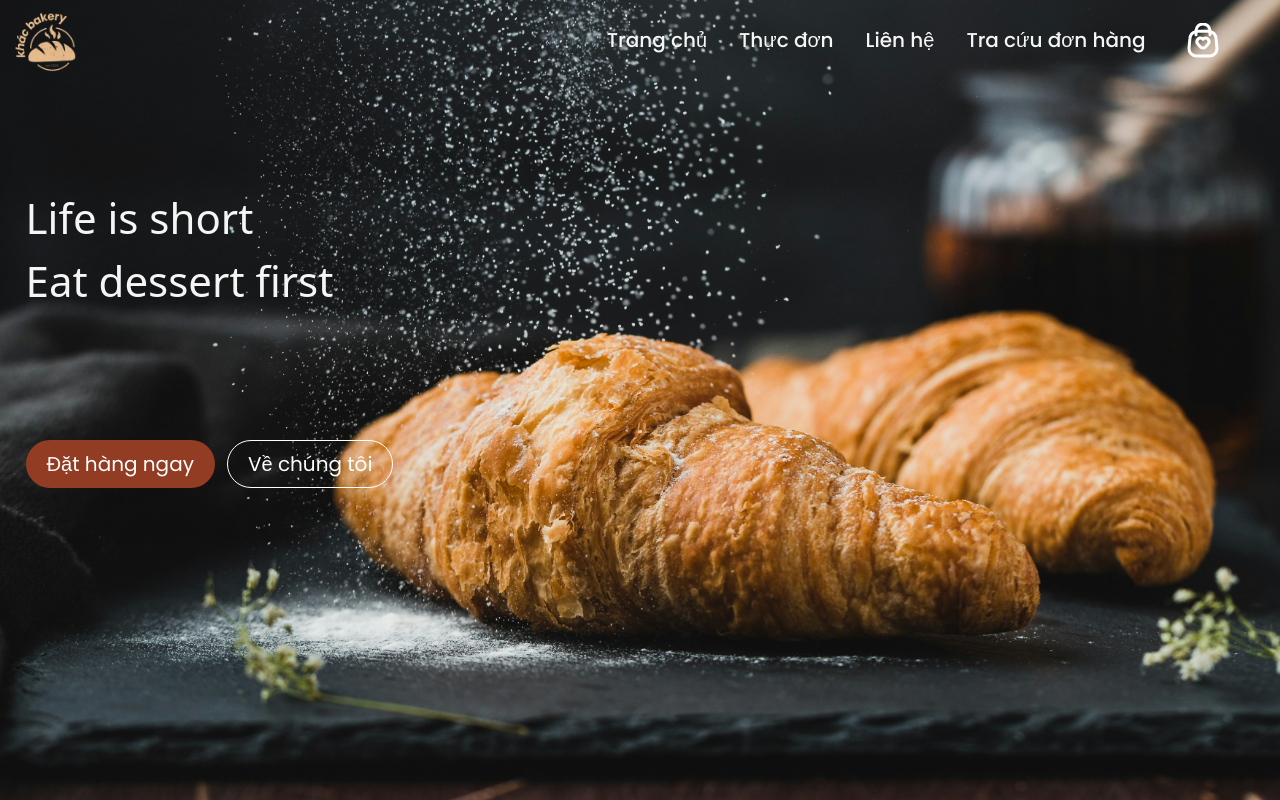
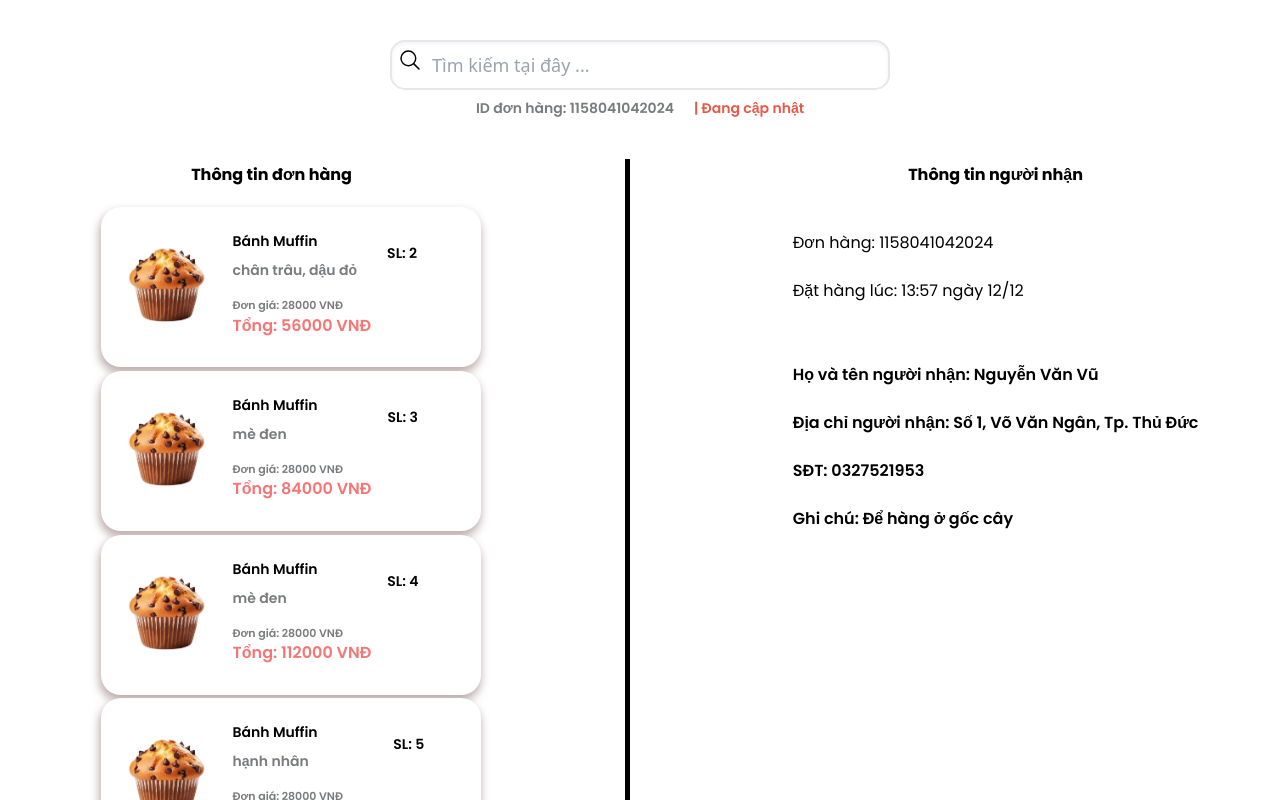
Before and after one commit to devkcng/bakery-store, a Next.js app: page / in a window 1280 px wide. Shown: the top 800 px of the page. Built offline with nearby package versions, Linux system fonts and the light colour scheme; a web font is replaced by a local one.

Commit message:
OrderInfo-section

```diff
--- a/src/app/page.tsx
+++ b/src/app/page.tsx
@@ -1,6 +1,6 @@
 "use client";
 import Header from "@/components/header/header";
-import ItemCard from "@/components/item-card/item-card";
+import ItemCard, {ItemProps} from "@/components/item-card/item-card";
 import MenuTabs from "@/components/menu-tabs/menu-tabs";
 import SearchBar from "@/components/search-bar/search-bar";
 import MenuSection from "@/components/section/menu-section";
@@ -10,7 +10,8 @@ import { useState } from "react";
 import NavBar from "@/components/header/nav-bar";
 import Footer from "@/components/Footer/footer";
 import HomePage from "./home/page";
-
+import ItemOrder from "@/components/item-order/item-order";
+import OrderInfoSection from "@/components/section/orderInfo-section";
 export default function Home() {
   // const [selectedOption, setSelectedOption] = useState<string>("HTML");
   // const options: string[] = ["HTML", "React", "Vue", "Angular"];
@@ -19,12 +20,25 @@ export default function Home() {
   //   setSelectedOption(option);
   // };
   // console.log(selectedOption);
+  // const itemInfo: ItemProps = {
+  //   imagePath: '', // Đường dẫn đến ảnh
+  //   itemName: '', // Tên món
+  //   itemPrice: 28000 // Giá món
+  // };
+  // const count = 2;
   return (
     <div>
       {/* <SearchBar className="mt-[50px]" isShow={true}></SearchBar> */}
       {/* <SearchBar className="mt-[50px]" isShow={false}></SearchBar> */}
       {/* <NavBar></NavBar> */}
-      <HomePage></HomePage>
+      {/* <HomePage></HomePage> */}
+      {/* <ItemOrder
+          itemInfo={itemInfo}
+          itemCount={count}
+          itemTopping=""
+          itemTotal={itemInfo.itemPrice*count}
+      /> */}
+      <OrderInfoSection></OrderInfoSection>
     </div>
   );
 }
--- a/src/components/item-card/item-card.tsx
+++ b/src/components/item-card/item-card.tsx
@@ -2,10 +2,10 @@ import Image from "next/image";
 import React, { FC } from "react";
 import Button from "../button/button";
 import "./item-card.css";
-type ItemProps = {
+export interface ItemProps {
   imagePath: string;
   itemName: string;
-  itemPrice: string;
+  itemPrice: number;
 };
 const ItemCard: FC<ItemProps> = ({ imagePath, itemName, itemPrice }) => {
   return (
@@ -33,7 +33,7 @@ const ItemCard: FC<ItemProps> = ({ imagePath, itemName, itemPrice }) => {
         </span>{" "}
         {/* Item price */}
         <span className="block text-center font-display text-[25px] font-semibold text-[#EB953C] mt-4">
-          {itemPrice === "" ? "28,000 VNĐ" : `${itemPrice} VNĐ`}
+          {itemPrice < 0 ? "28,000 VNĐ" : `${itemPrice} VNĐ`}
         </span>
         {/* Action button : Add to cart and View detail */}
         <div className="flex justify-center items-center mt-10 ">
--- /dev/null
+++ b/src/components/item-order/item-order.css
@@ -0,0 +1,23 @@
+.container
+{
+    display: flex;
+    margin-left: 5%;
+    margin-right: 10%;
+    padding-top: 20px;
+    margin-bottom: 1%;
+    background: white;
+    border-radius: 20px;
+    height: 160px;
+    width: 380px;
+    flex-direction: row;
+    justify-content: flex-start;
+    box-shadow: -1px 5px 9px 1px rgba(150,124,124,0.6);
+    -webkit-box-shadow: -1px 5px 9px 1px rgba(150,124,124,0.6);
+    -moz-box-shadow: -1px 5px 9px 1px rgba(150,124,124,0.6);
+}
+img
+{
+    width: 90%;
+    height: 80%;
+    margin-left: 5%;
+}
--- /dev/null
+++ b/src/components/item-order/item-order.tsx
@@ -0,0 +1,44 @@
+import React,{FC} from 'react';
+import './item-order.css';
+import ItemCard, {ItemProps} from '../item-card/item-card';
+import internal from 'stream';
+export interface DetailOrder
+{
+    itemInfo: ItemProps;
+    itemCount: number;
+    itemTopping: string;
+}
+
+const ItemOrder: FC<DetailOrder> = ({itemInfo, itemCount, itemTopping}) => {
+    return (
+        <div className='container'>
+            <div className='pl-2.5'>
+                <img
+                src={`${
+                    itemInfo?.imagePath || "/imgs/bakery-images/muffinb.png"}`}
+                alt="" />
+            </div>
+            <div className='pl-2.5'>
+                <span className="block font-display text-[14px] font-semibold mt-1">
+                    {itemInfo?.itemName ? itemInfo.itemName : "Bánh Muffin"}
+                </span>{" "}
+                <span className="block font-display text-[14px] font-semibold text-[#797B7E] mt-2">
+                    {itemTopping === "" ? "nho khô, hạnh nhân" : itemTopping}
+                </span>
+                <span className="block font-display text-[11px] font-semibold text-[#797B7E] mt-4">
+                    {itemInfo?.itemPrice ===0 ? `Đơn giá: ${itemCount*itemInfo.itemPrice} VNĐ` : `Đơn giá: 28000 VNĐ`}
+                </span>
+                <span className="block font-display text-[16px] font-semibold text-[#F67575] mb-2">
+                    {itemCount*itemInfo.itemPrice < 0 ? "Tổng: 28,000 VNĐ" : `Tổng: ${itemCount*itemInfo.itemPrice} VNĐ`}
+                </span>
+            </div>
+            <div className='pl-4'>
+            <span className="block text-center font-display text-[14px] font-semibold mt-4">
+                    {itemCount < 0 ? "0" : `SL: ${itemCount}`}
+                </span>
+            </div>
+        </div>
+    );
+};
+
+export default ItemOrder;
--- a/src/components/recipeMainpage/recipe.css
+++ b/src/components/recipeMainpage/recipe.css
@@ -1,6 +1,6 @@
 .fontRecipe {
   font-family: Poppins, sans-serif;
-  font-size: 20px;
+  font-size: 25px;
   font-weight: 500;
   color: rgb(224, 182, 135);
   padding-bottom: 50px;
@@ -8,7 +8,7 @@
   -webkit-text-stroke: 0.8px black;
 }
 #container {
-  min-width: 70%;
+  min-width: 80%;
   margin-left: 10%;
   margin-right: 10%;
   position: relative;
--- a/src/components/search-bar/search-bar.tsx
+++ b/src/components/search-bar/search-bar.tsx
@@ -1,6 +1,6 @@
 "use client";
 import React, { FC, useState } from "react";
-type SearchBarProps = {
+export interface SearchBarProps {
   className?: string;
   isShow: boolean; // "isShow" property is used to determine the search bar has ability to automatically minimize or not
 };
--- a/src/components/section/menu-section.tsx
+++ b/src/components/section/menu-section.tsx
@@ -26,12 +26,12 @@ const MenuSection = () => {
         </div>
         <div className="flex justify-center mt-10">
           <div className="grid grid-cols-3 gap-1">
-            <ItemCard itemName="" itemPrice="28,000" imagePath="" />
-            <ItemCard itemName="" itemPrice="28,000" imagePath="" />
-            <ItemCard itemName="" itemPrice="28,000" imagePath="" />
-            <ItemCard itemName="" itemPrice="28,000" imagePath="" />
-            <ItemCard itemName="" itemPrice="28,000" imagePath="" />
-            <ItemCard itemName="" itemPrice="28,000" imagePath="" />
+            <ItemCard itemName="" itemPrice= {28000} imagePath="" />
+            <ItemCard itemName="" itemPrice={28000} imagePath="" />
+            <ItemCard itemName="" itemPrice={28000} imagePath="" />
+            <ItemCard itemName="" itemPrice={28000} imagePath="" />
+            <ItemCard itemName="" itemPrice={28000} imagePath="" />
+            <ItemCard itemName="" itemPrice={28000} imagePath="" />
           </div>
         </div>
       </div>
--- /dev/null
+++ b/src/components/section/orderInfo-section.tsx
@@ -0,0 +1,85 @@
+import React, {FC} from 'react';
+import "./orderInfo.css";
+import ItemOrder,{DetailOrder} from '../item-order/item-order';
+import ItemCard, {ItemProps} from "@/components/item-card/item-card";
+import SearchBar from '../search-bar/search-bar';
+const itemInfo: ItemProps =
+{
+    imagePath: '', // Đường dẫn đến ảnh
+    itemName: '', // Tên món
+    itemPrice: 28000 // Giá món
+};
+const items: DetailOrder[] =
+[
+    {itemInfo, itemCount:2, itemTopping:'chân trâu, dậu đỏ'},
+    {itemInfo, itemCount:3, itemTopping:'mè đen'},
+    {itemInfo, itemCount:4, itemTopping:'mè đen'},
+    {itemInfo, itemCount:5, itemTopping:'hạnh nhân'}
+]
+export interface orderInfo
+{
+    idOrder: string;
+    idStatus:string;
+    time: string;
+    nameBuyer: string;
+    addressBuyer: string;
+    phonenumber: string;
+    note: string;
+};
+const OrderInfoSection:FC<orderInfo> = ({idOrder,idStatus,time,nameBuyer,addressBuyer, phonenumber,note}) => {
+    return (
+       <div id='container'>
+            <div className='flex flex-col items-center mt-10 mb-10 '>
+                <SearchBar isShow={true} className='searchBarLarger '/>
+                <div className='flex flex-row items-end'>
+                    <span className="block font-display text-[14px] font-semibold text-[#797B7E] mt-2">
+                        {idOrder ? `ID đơn hàng: ${idOrder}` : "ID đơn hàng: 1158041042024"}
+                    </span>
+                    <label className="block font-display text-[14px] font-semibold text-[#EA5848] mt-2 ml-5">
+                        {idStatus ? `| ${idOrder}` : "| Đang cập nhật"}
+                    </label>
+                </div>
+            </div>
+            <div className='flex flex-row justify-around mt-10 mb-20 h-auto'>
+                <div>
+                <span className="block text-center font-display text-[16px] font-bold mt-1 mb-5">
+                    Thông tin đơn hàng
+                </span>
+                {items.map((item, index) => (
+                    <ItemOrder key={index}
+                    itemInfo={item.itemInfo}
+                    itemCount={item.itemCount}
+                    itemTopping={item.itemTopping}/>
+                    ))}
+                </div>
+                <div className="bg-black w-[5px] h-[full]"></div>
+                <div className='flex flex-col'>
+                <span className="block text-center font-display text-[16px] font-bold mt-1 mb-10">
+                    Thông tin người nhận
+                </span>
+                <span className="block font-display text-[16px] mt-1 mb-5">
+                    {idOrder ? `Đơn hàng: ${idOrder}` : "Đơn hàng: 1158041042024"}
+                </span>
+                <span className="block font-display text-[16px] mt-1 mb-5">
+                    {time ? `Đặt hàng lúc: ${time}` : "Đặt hàng lúc: 13:57 ngày 12/12"}
+                </span>
+                <span className="block font-display text-[16px] font-semibold mt-10 mb-5">
+                    {nameBuyer ? `Họ và tên người nhận: ${nameBuyer}` : "Họ và tên người nhận: Nguyễn Văn Vũ"}
+                </span>
+                <span className="block font-display text-[16px] font-semibold mt-1 mb-5">
+                    {addressBuyer ? `Địa chỉ người nhận: ${addressBuyer}` : "Địa chỉ người nhận: Số 1, Võ Văn Ngân, Tp. Thủ Đức"}
+                </span>
+                <span className="block font-display text-[16px] font-semibold mt-1 mb-5">
+                    {phonenumber ? `SĐT: ${phonenumber}` : "SĐT: 0327521953"}
+                </span>
+                <span className="block font-display text-[16px] font-semibold mt-1 mb-5">
+                    {note ? `Ghi chú: ${note}` : "Ghi chú: Để hàng ở gốc cây"}
+                </span>
+                </div>
+            </div>
+       </div>
+
+    );
+};
+
+export default OrderInfoSection;
--- /dev/null
+++ b/src/components/section/orderInfo.css
@@ -0,0 +1,12 @@
+.container
+{
+    display: flex;
+    flex-direction: column;
+    justify-content: center;
+}
+.searchBarLarger input
+{
+    width: 500px;
+    height: 50px;
+    border-radius: 15px;
+}
```
